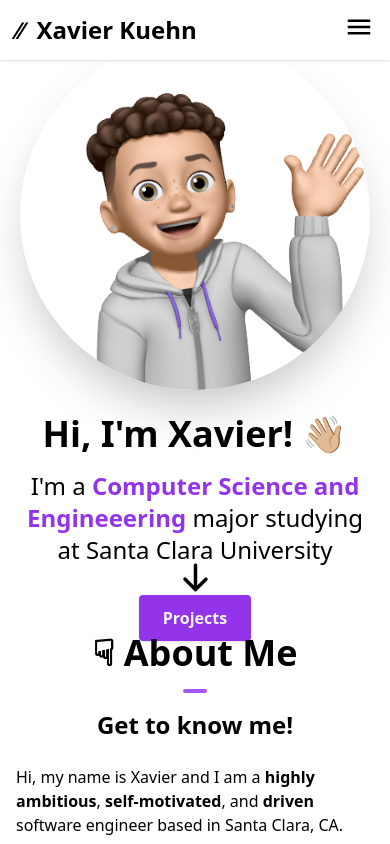
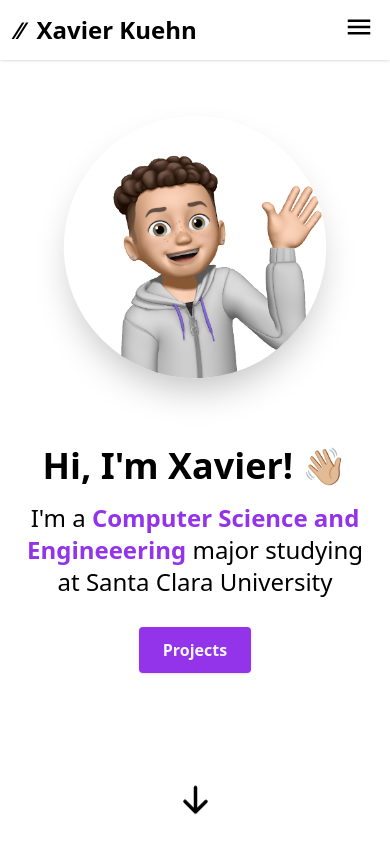
Before and after one commit to xavajk/website, a Next.js app in the folder frontend/: page / in a window 390 px wide. Shown: the top 844 px of the page. Built offline with nearby package versions, Linux system fonts and the light colour scheme.

Commit message:
improved padding below arrow for small devices

```diff
--- a/frontend/pages/components/HeroSection.tsx
+++ b/frontend/pages/components/HeroSection.tsx
@@ -7,10 +7,10 @@ import { HiArrowDown } from "react-icons/hi";
 const HeroSection = () => {
   return (
     <section id="home">
-      <div className="flex flex-col text-center items-center justify-center mt-10 -mb-20 md:flex-row md:text-align-left md:py-52 sm:py-32">
-        <div className="md:mt-2 md:w-1/2">
+      <div className="pb-48 flex flex-col text-center items-center justify-center mt-10 -mb-20 md:flex-row md:text-align-left md:py-52 sm:py-32">
+        <div className="mt-8 md:mt-2 md:w-1/2">
           <Image
-            className="rounded-full shadow-2xl"
+            className="rounded-full shadow-2xl scale-75 md:scale-100"
             src="/xavier-hi-1.png"
             alt="headshot"
             width={350}
@@ -41,7 +41,7 @@ const HeroSection = () => {
           </Link>
         </div>
       </div>
-      <div className="flex flex-row justify-center">
+      <div className="flex flex-row justify-center pb-40">
         <Link
           to="about"
           activeClass="active"
```
